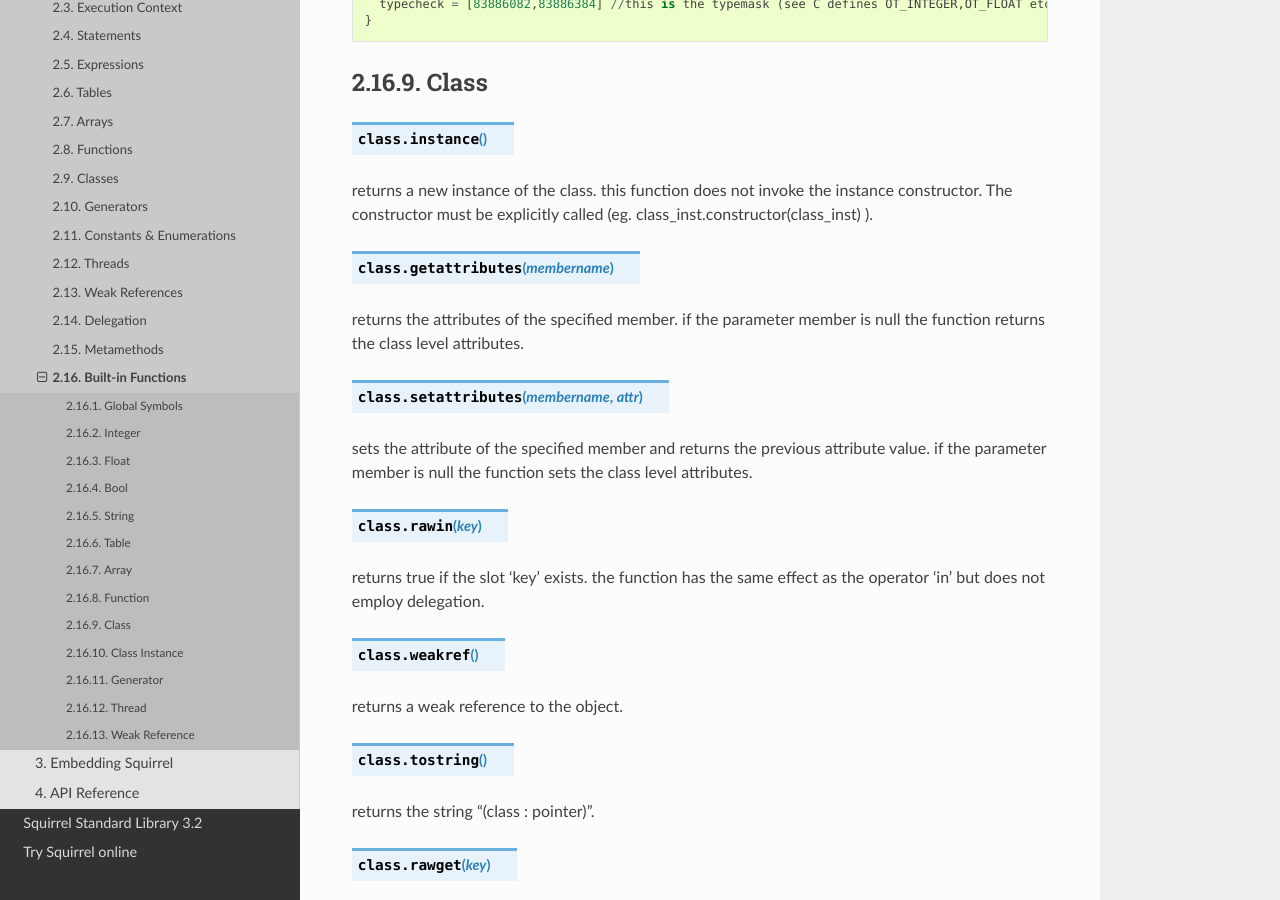
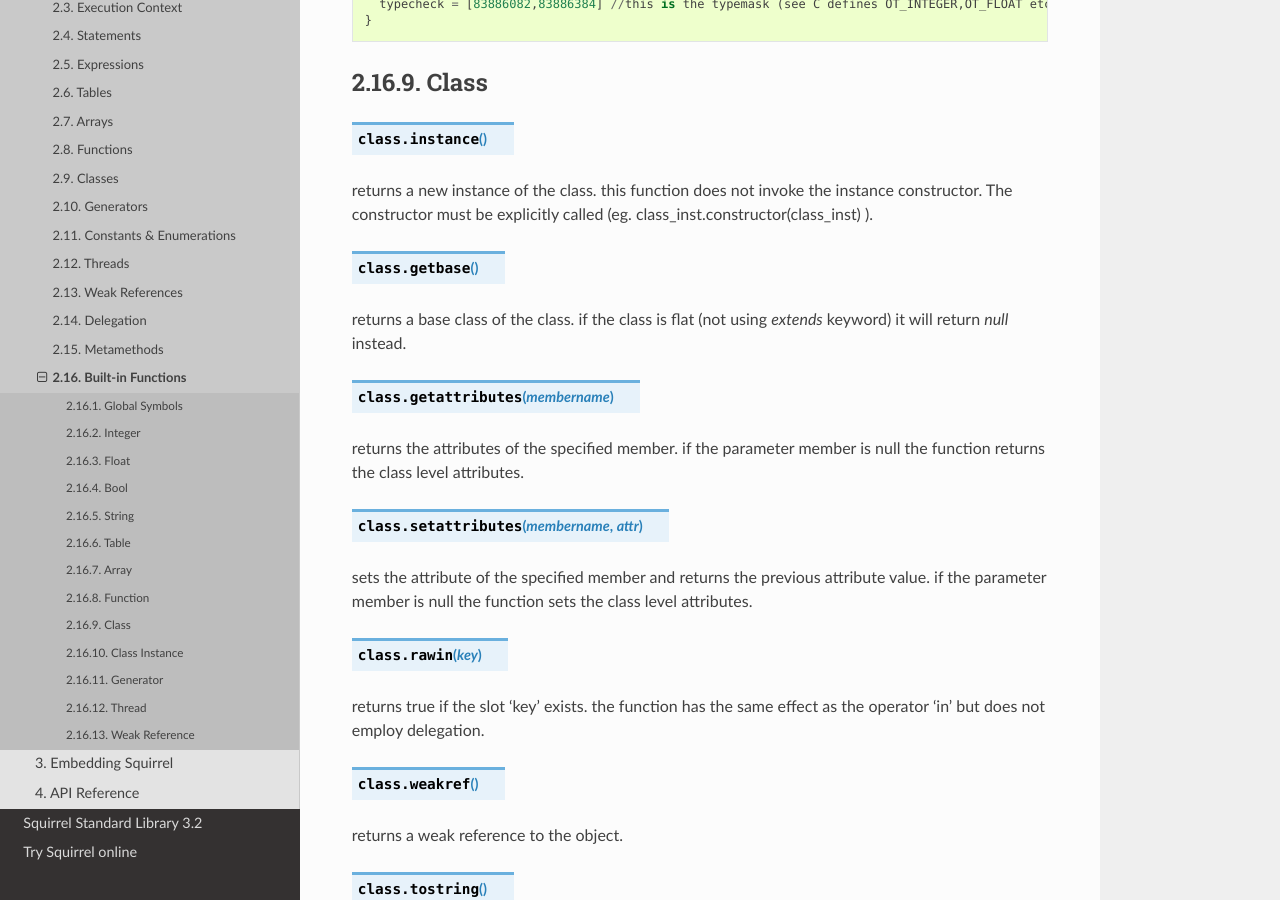
Before and after one commit to nesbox/squirrel, a Sphinx documentation site: the page built from doc/source/reference/language/builtin_functions.rst, in a window 1280 px wide and 900 px high, scrolled down 14555 px. Built offline with Sphinx 7.4.7 and the Read the Docs theme 3.1.0, drawn with Linux system fonts in a browser that asks for light colours.

Commit message:
Documented `class.getbase`

```diff
--- a/doc/source/reference/language/builtin_functions.rst
+++ b/doc/source/reference/language/builtin_functions.rst
@@ -633,6 +633,9 @@ Class
 
 returns a new instance of the class. this function does not invoke the instance constructor. The constructor must be explicitly called (eg. class_inst.constructor(class_inst) ).
 
+.. js:function:: class.getbase()
+
+returns a base class of the class. if the class is flat (not using `extends` keyword) it will return `null` instead.
 
 .. js:function:: class.getattributes(membername)
 
```
Also changed, not shown: CHANGELOG.md (+1 -0 lines).
